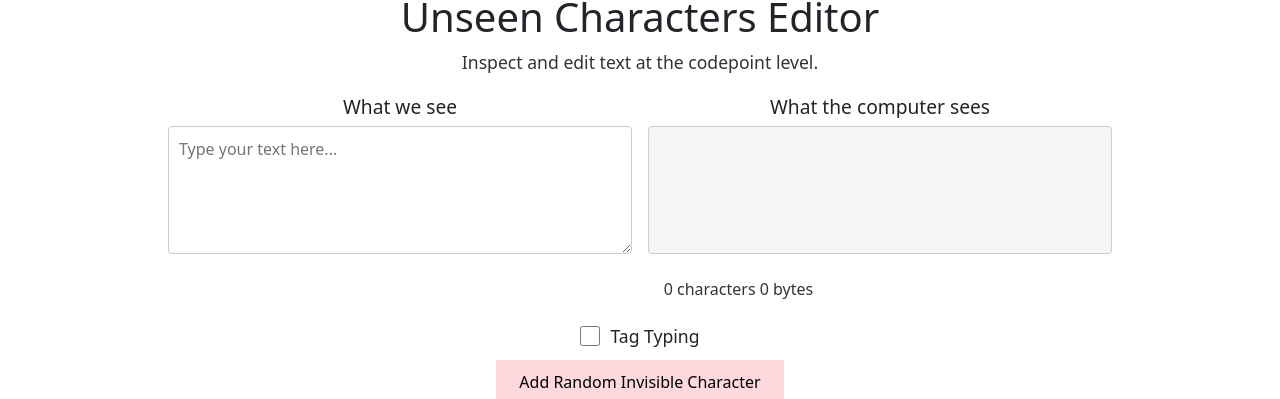
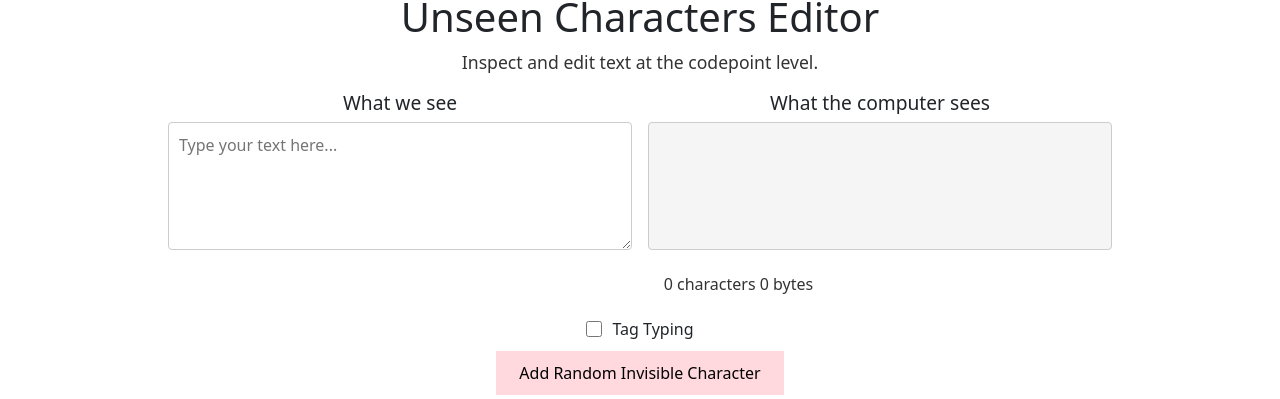
Before and after one commit to zviazran/unicode-toolset, a React (Vite) app: page /unicode-toolset/char-editor in a window 1280 px wide. Shown: the part 135-534 px from the top of the page. Built offline with nearby package versions, Linux system fonts and the light colour scheme; some icons are missing.

Commit message:
add simple log press to span to open link to util.unicode.org

```diff
--- a/src/components/Toolset/CodepointEditor/CodepointEditor.module.css
+++ b/src/components/Toolset/CodepointEditor/CodepointEditor.module.css
@@ -18,9 +18,7 @@
   max-width: 30rem;
   min-width: 15rem;
   min-height: 8rem;
-  padding-left: 0.5rem;
-  padding-right: 0.5rem;
-  padding-bottom: 0.1rem;
+  padding: 0.5rem 0.5rem 0 0.5rem;
 }
 
 .textBox h2 {
@@ -53,13 +51,13 @@
   display: inline-flex;
   align-items: center;
   gap: 10px;
-  font-size: 1.1rem;
+  font-size: 1rem;
   cursor: pointer;
 }
 
 .tagToggle input {
-  width: 20px;
-  height: 20px;
+  width: 1rem;
+  height: 1rem;
   accent-color: #007bff;
 }
 
@@ -112,7 +110,7 @@
 .description p {
   font-size: 1.1rem;
   color: #333;
-  margin-bottom: 20px;
+  margin-bottom: 0.5rem;
 }
 
 .cursor {
--- a/src/components/Toolset/CodepointEditor/ProcessedTextDisplay.tsx
+++ b/src/components/Toolset/CodepointEditor/ProcessedTextDisplay.tsx
@@ -1,4 +1,4 @@
-import React, { useEffect, useState } from "react";
+import React, { useEffect, useState, useRef} from "react";
 import styles from "./ProcessedTextDisplay.module.css";
 import { invisibleCharRanges, WordBreakWSegSpaceNewlineRegex, DecompositionTypeNoBreakRegex } from "../CodePointsConsts";
 
@@ -10,6 +10,7 @@ type ProcessedTextDisplayProps = {
 
 const ProcessedTextDisplay: React.FC<ProcessedTextDisplayProps> = ({ text, textareaRef, setText }) => {
   const [processedText, setProcessedText] = useState<(string | JSX.Element)[]>([]);
+  const longPressTimeout = useRef<number | null>(null);
 
   const isInvisibleCodePoint = (code: number): boolean => {
     return invisibleCharRanges.some(([start, end]) => code >= start && code <= end);
@@ -48,16 +49,28 @@ const ProcessedTextDisplay: React.FC<ProcessedTextDisplayProps> = ({ text, texta
           <span
             key={startIndex}
             className={getCharClassName(isInvisible, isTagChar, isWordBreakChar, isNoBreakChar)}
-            contentEditable
+            contentEditable={false}
             suppressContentEditableWarning
             data-original={char}
             title={`U+${codePoint.toString(16).toUpperCase()}`}
+            onPointerDown={() => {
+              longPressTimeout.current = window.setTimeout(() => {
+                window.open(`https://util.unicode.org/UnicodeJsps/character.jsp?a=${codePoint.toString(16).toLowerCase()}`, "_blank");
+              }, 1500);
+            }}
+            onPointerUp={() => longPressTimeout.current && clearTimeout(longPressTimeout.current)}
+            onPointerLeave={() => longPressTimeout.current && clearTimeout(longPressTimeout.current)}
             onClick={(e) => {
+              if (longPressTimeout.current) {
+                clearTimeout(longPressTimeout.current);
+                longPressTimeout.current = null;
+              }
+
               const target = e.currentTarget;
               target.textContent = `U+${codePoint.toString(16).toUpperCase()}`;
               target.className = `${styles.styledChar} ${styles.editableChar}`;
 
-              // Move cursor to the end
+              if (!target.contentEditable){
                 const range = document.createRange();
                 range.selectNodeContents(target);
                 range.collapse(false); // false = move to end
@@ -65,8 +78,11 @@ const ProcessedTextDisplay: React.FC<ProcessedTextDisplayProps> = ({ text, texta
                 const sel = window.getSelection();
                 sel?.removeAllRanges();
                 sel?.addRange(range);
+              }
+              target.contentEditable = "true";
             }}
             onBlur={(e) => {
+              e.target.contentEditable = "false";
               handleContentChange(isInvisible, e.target.innerText, startIndex, e.target.dataset.original ?? "");
                 const originalChar = e.target.dataset.original ?? "";
                 e.target.textContent = getDisplayedChar(originalChar, codePoint, isInvisible, isTagChar, isWordBreakChar, isNoBreakChar);
```
Lines whose indentation alone changed are shown as unchanged.
